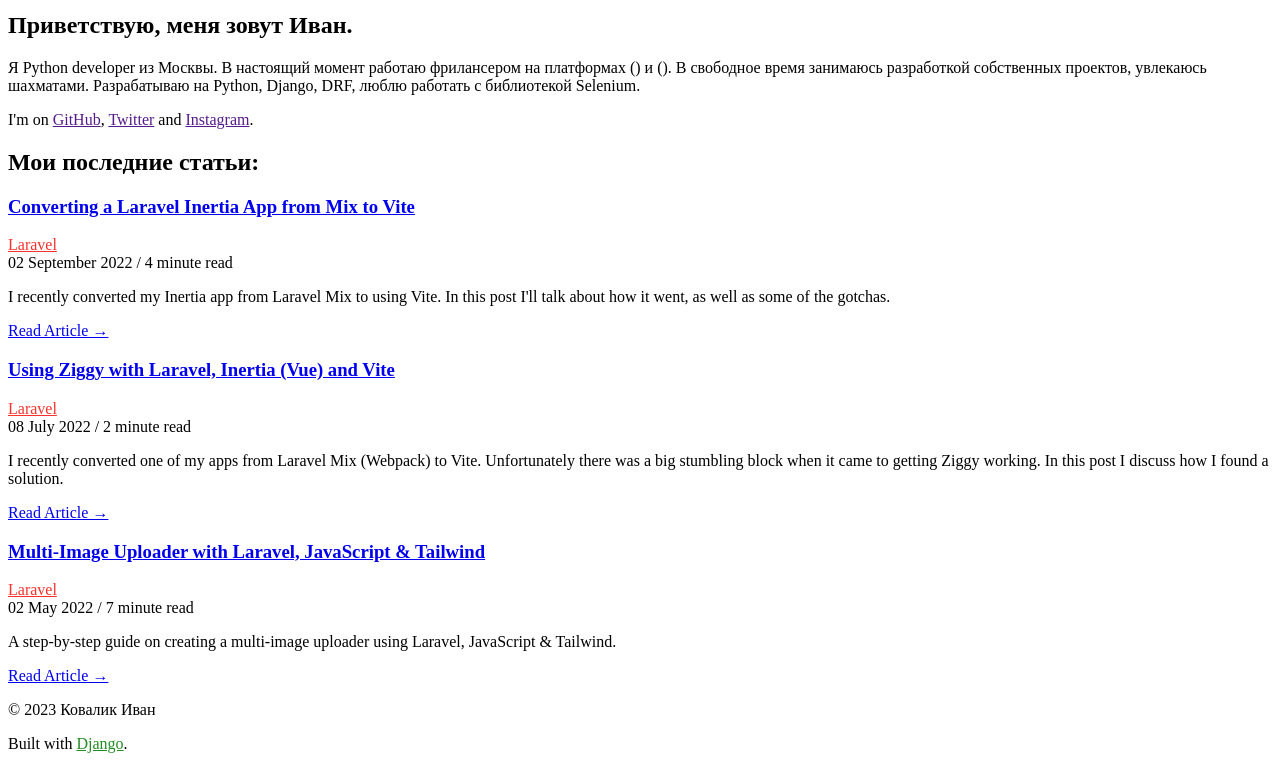
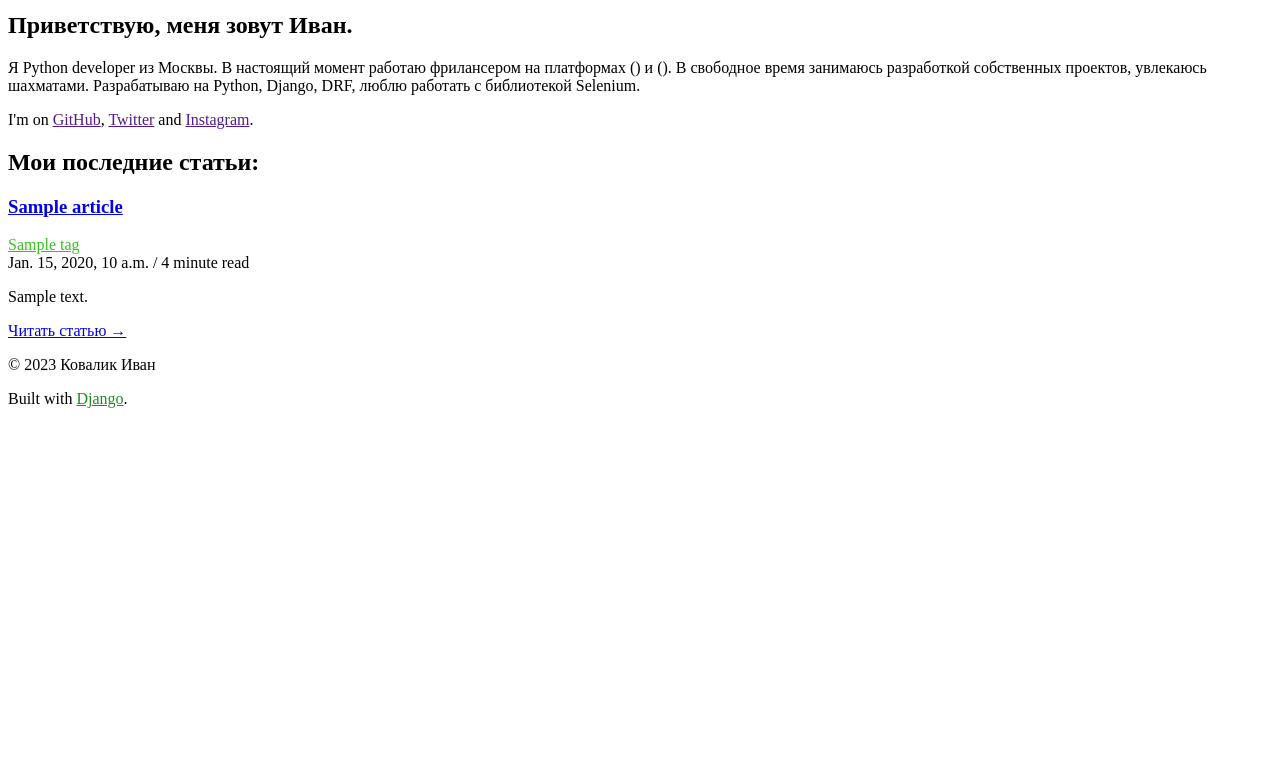
Before and after one commit to IvanKovalik/my_personal_website, a Django app: template templates/index_page.html in a window 1280 px wide. Shown: the part 156-925 px from the top of the page. After the commit the page ends 564 px from the top, so only its background shows below. Run offline with Django 3.2, Linux system fonts and the light colour scheme; the template is opened without the code that fills it: most values are stand-ins (such as "Sample title", 1, 10 or a date in 2020); some libraries are stand-ins or nearby versions.

Commit message:
Working on Django, making models for projects and articles.

```diff
--- a/my_personal_website/urls.py
+++ b/my_personal_website/urls.py
@@ -16,7 +16,7 @@ Including another URLconf
 """
 from django.contrib import admin
 from django.urls import path
-from .views import IndexPageView, ArticlesPageView, ProjectsPageView, ContactPageView, WorkPageView, CreateArticlePage
+from .views import IndexPageView, ArticlesPageView, ProjectsPageView, ContactPageView, WorkPageView
 
 urlpatterns = [
     path('admin/', admin.site.urls),
@@ -26,8 +26,6 @@ urlpatterns = [
     path('articles/', ArticlesPageView.as_view(), name='articles-page'),
     path('contact/', ContactPageView.as_view(), name='contact-page'),
 
-    path('articles/create_article/', CreateArticlePage.as_view(), name='create-article-page'),
-
     # path('articles/<tag:slug>', )
 
 ]
--- a/templates/index_page.html
+++ b/templates/index_page.html
@@ -58,90 +58,44 @@
                 Мои последние статьи:
             </h2>
         </div>
+
+        {% for article in articles %}
+
             <article class="post-preview">
                 <h3 class="post-preview__title">
                     <a href="https://sebkay.com/articles/converting-a-laravel-inertia-app-from-mix-to-vite">
-                    Converting a Laravel Inertia App from Mix to Vite
+                        {{ article.name }}
                     </a>
                 </h3>
                 <p class="post-preview__meta">
+
+                    {% for tag in tags %}
                         <a class="tag" href="https://sebkay.com/articles/category/laravel"
-                   style="border-color: #F9322C; color: #F9322C;">
-                    Laravel
+                           style="border-color: #2db416; color: #38c420;">
+                            {{ article.tag.name }}
                         </a>
+                    {% endfor %}
+
                     <br>
-                02 September 2022
+                    {{ article.date_created }}
                     /
                     4 minute read
                 </p>
                 <div class="post-preview__excerpt">
                     <p>
-                    I recently converted my Inertia app from Laravel Mix to using Vite. In this post I'll talk about how
-                    it went, as well as some of the gotchas.
+                        {{ article.text }}
                     </p>
                 </div>
                 <p class="post-preview__action">
                     <a href="https://sebkay.com/articles/converting-a-laravel-inertia-app-from-mix-to-vite">
-                    Read Article →
+                        Читать статью →
                     </a>
                 </p>
             </article>
-        <article class="post-preview">
-            <h3 class="post-preview__title">
-                <a href="https://sebkay.com/articles/using-ziggy-with-laravel-inertia-and-vite">
-                    Using Ziggy with Laravel, Inertia (Vue) and Vite
-                </a>
-            </h3>
-            <p class="post-preview__meta">
-                <a class="tag" href="https://sebkay.com/articles/category/laravel"
-                   style="border-color: #F9322C; color: #F9322C;">
-                    Laravel
-                </a>
-                <br>
-                08 July 2022
-                /
-                2 minute read
-            </p>
-            <div class="post-preview__excerpt">
-                <p>
-                    I recently converted one of my apps from Laravel Mix (Webpack) to Vite.
-                    Unfortunately there was a big stumbling block when it came to getting Ziggy working.
-                    In this post I discuss how I found a solution.
-                </p>
-            </div>
-            <p class="post-preview__action">
-                <a href="https://sebkay.com/articles/using-ziggy-with-laravel-inertia-and-vite">
-                    Read Article →
-                </a>
-            </p>
-        </article>
-        <article class="post-preview">
-            <h3 class="post-preview__title">
-                <a href="https://sebkay.com/articles/multi-image-uploader-laravel-javascript-tailwind">
-                    Multi-Image Uploader with Laravel, JavaScript &amp; Tailwind
-                </a>
-            </h3>
-            <p class="post-preview__meta">
-                <a class="tag" href="https://sebkay.com/articles/category/laravel"
-                   style="border-color: #F9322C; color: #F9322C;">
-                    Laravel
-                </a>
-                <br>
-                02 May 2022
-                /
-                7 minute read
-            </p>
-            <div class="post-preview__excerpt">
-                <p>
-                    A step-by-step guide on creating a multi-image uploader using Laravel, JavaScript &amp; Tailwind.
-                </p>
-            </div>
-            <p class="post-preview__action">
-                <a href="https://sebkay.com/articles/multi-image-uploader-laravel-javascript-tailwind">
-                    Read Article →
-                </a>
-            </p>
-        </article>
+
+        {% endfor %}
+
+
     </section>
     {% include 'components/footer.html' %}
 </div>
--- a/templates/projects_page.html
+++ b/templates/projects_page.html
@@ -45,6 +45,8 @@
         </p>
     </div>
     <section class="page-wide">
+
+        {% for project in projects %}
             <div class="project-preview">
                 <figure class="project-preview__media">
                     <a href="https://sebkay.com/projects/harlist">
@@ -79,6 +81,8 @@
                     </div>
                 </div>
             </div>
+        {% endfor %}
+
         <div class="project-preview">
             <figure class="project-preview__media">
                 <a href="https://sebkay.com/projects/inspirational-pixels">
--- a/templates/work_page.html
+++ b/templates/work_page.html
@@ -40,6 +40,8 @@
         </p>
     </div>
     <section class="page-wide">
+
+
         <div class="project-preview">
             <figure class="project-preview__media">
                 <a href="https://sebkay.com/work/cazz-photography">
@@ -77,6 +79,8 @@
                 </div>
             </div>
         </div>
+
+
     </section>
 
     {% include 'components/footer.html' %}
```
Also changed, not shown: my_personal_website/models.py (+13 -1 lines), my_personal_website/views.py (+14 -5 lines), templates/articles_page.html (+4 -4 lines). Lines whose indentation alone changed are shown as unchanged.
